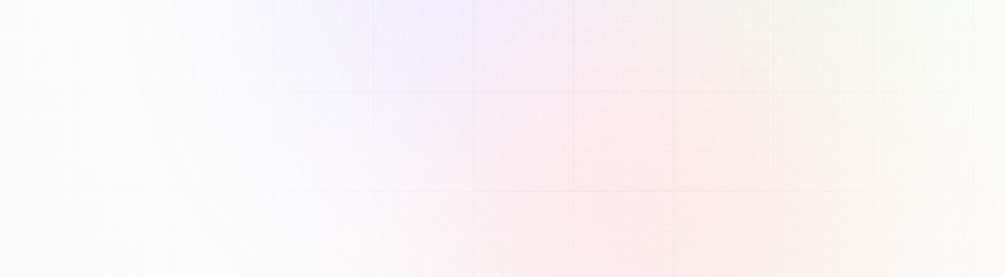
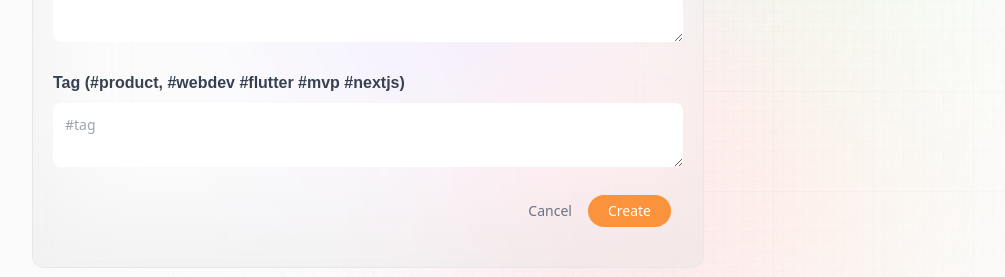
Before and after one commit to delaquash/aiprompter, a Next.js app: page /create-prompt in a window 1280 px wide. Shown: the part 514-791 px from the top of the page, without its empty margins (32-1037 px from the left). Built offline with nearby package versions, Linux system fonts and the light colour scheme; no server answers.

Commit message:
feat: add route for create prompt

```diff
--- /dev/null
+++ b/app/api/prompt/new/route.ts
@@ -0,0 +1,6 @@
+import { connectedDB } from "@utils/database";
+import { NextApiRequest, NextApiResponse } from "next";
+
+export const POST =async(req: NextApiRequest, res: NextApiResponse)=> {
+    const { userId, prompt, tag }  =await res.json()
+}
--- a/app/create-prompt/page.tsx
+++ b/app/create-prompt/page.tsx
@@ -1,8 +1,9 @@
 "use client";
 import Form from "@components/Form";
-import { useSession } from "next-auth/react";
-import { useRouter } from "next/router";
+import axios from "axios";
+import { useRouter } from "next/navigation";
 import { useState } from "react";
+
 
 export interface IPost {
   prompt: string;
@@ -10,6 +11,7 @@ export interface IPost {
 }
 
 const CreatePrompt = () => {
+  const router =  useRouter()
   const [submitting, setSubmitting] = useState<boolean>(false);
   const [post, setPost] = useState<IPost>({
     prompt: "",
@@ -18,9 +20,27 @@ const CreatePrompt = () => {
 
   const createPrompt = async (e: React.FormEvent) => {
     e.preventDefault();
+    setSubmitting(true)
+    try {
+      const res = await axios.post('/api/prompt/new', {
+        body: JSON.stringify({
+          prompt: post.prompt,
+          tag: post.tag,
+          userId: session?.user.id
+        })
+      })
+      if(res.ok){
+        router.push("/")
+      }
+    } catch (error) {
+      console.log(error);
+    } finally {
+      setSubmitting(false)
+    }
   }
 
   return (
+    <>
      <Form
         type="Create"
         post={post}
@@ -28,6 +48,8 @@ const CreatePrompt = () => {
         submitting={submitting}
         handleSubmit={createPrompt}
       />
+    </>
+
   )
 }
 
--- a/components/Form.tsx
+++ b/components/Form.tsx
@@ -1,4 +1,6 @@
+"use client";
 import { IPost } from '@app/create-prompt/page';
+import Link from 'next/link';
 import React, { Dispatch, SetStateAction } from 'react';
 
 interface IProps {
@@ -9,12 +11,17 @@ interface IProps {
   handleSubmit?: React.MouseEventHandler
 }
 
+function setPost(arg0: any) {
+  throw new Error('Function not implemented.');
+}
+
 const handleOnchange = (e: { target: { value: string; }}) => {
   setPost({...post, prompt: e.target.value})
 }
 
 const Form = ({ type, post, setPost, submitting, handleSubmit }: IProps) => {
   return (
+    <>
     <section className='w-full max-w-full flex-start flex-col'>
       <h1 className="text-left head_text">
         <span className="blue_gradient">{type} Post</span>
@@ -34,17 +41,41 @@ const Form = ({ type, post, setPost, submitting, handleSubmit }: IProps) => {
                     onChange={handleOnchange}
                     placeholder='Write Your Prompt Here...'
                     required
-                    className='form_input'
+                    className=' form_textarea'
                 />
             </label>
-
+            <label>
+                <span className='font-satoshi font-semibold text-base text-gray-700'>
+                  Tag
+                  {` `}
+                  <span className='font_normal'>
+                    (#product, #webdev #flutter #mvp #nextjs)
+                  </span>
+                </span>
+                  <textarea
+                      value={post.tag}
+                      onChange={handleOnchange}
+                      placeholder='#tag'
+                      required
+                      className='form_input'
+                  />
+            </label>
+            <div className="flex-end mx-3 mb-5 gap-4">
+              <Link href="/" className='text-gray-500 text-sm'>
+                Cancel
+              </Link>
+              <button
+                type='submit'
+                disabled={submitting}
+                className='px-5 py-1.5 text-sm rounded-full text-white bg-orange-400'
+              >
+                  {submitting ? `${type}...` : type}
+              </button>
+            </div>
           </form>
     </section>
+    </>
   )
 }
 
 export default Form
-
-// function setPost(arg0: any) {
-//   throw new Error('Function not implemented.');
-// }
--- a/package.json
+++ b/package.json
@@ -9,10 +9,12 @@
     "lint": "next lint"
   },
   "dependencies": {
+    "@types/axios": "^0.14.0",
     "@types/node": "20.1.2",
     "@types/react": "18.2.6",
     "@types/react-dom": "18.2.4",
     "autoprefixer": "10.4.14",
+    "axios": "^1.4.0",
     "bcrypt": "^5.1.0",
     "mongodb": "^5.5.0",
     "mongoose": "^7.1.1",
@@ -21,6 +23,7 @@
     "postcss": "8.4.23",
     "react": "18.2.0",
     "react-dom": "18.2.0",
+    "supports-color": "8.1.1",
     "tailwindcss": "3.3.2",
     "typescript": "5.0.4"
   }
```
Also changed, not shown: 1 other file (tests, documents, lock files or other folders). Lines whose indentation alone changed are shown as unchanged.
